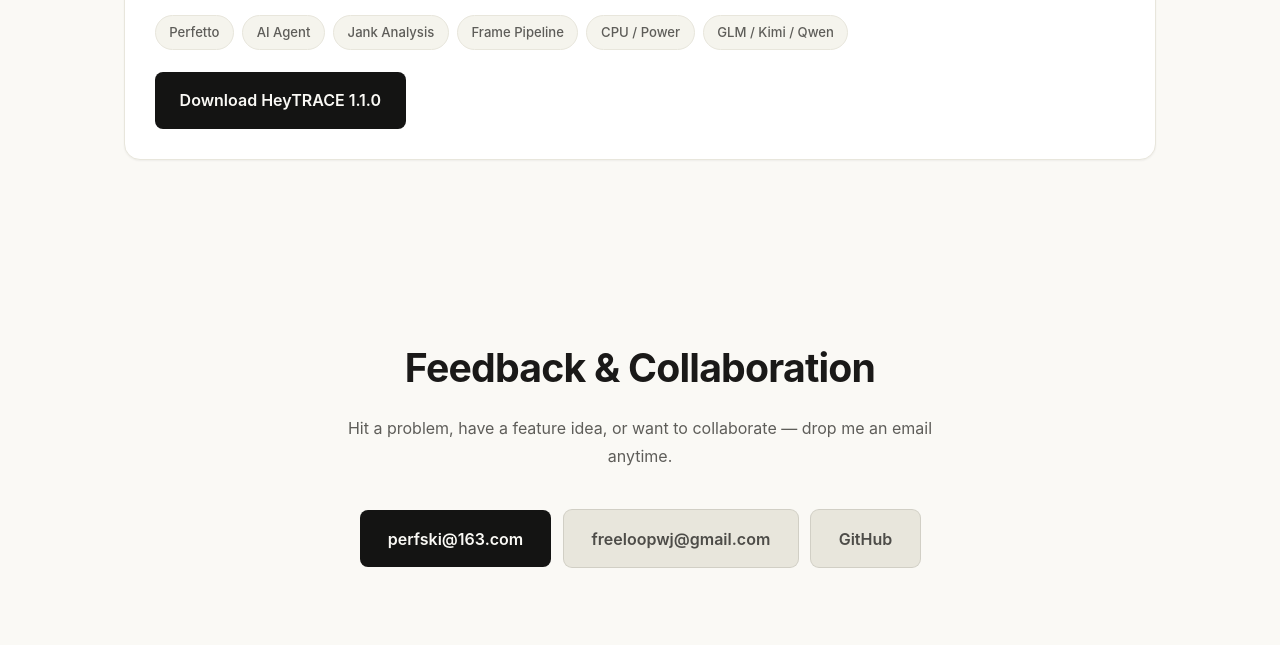
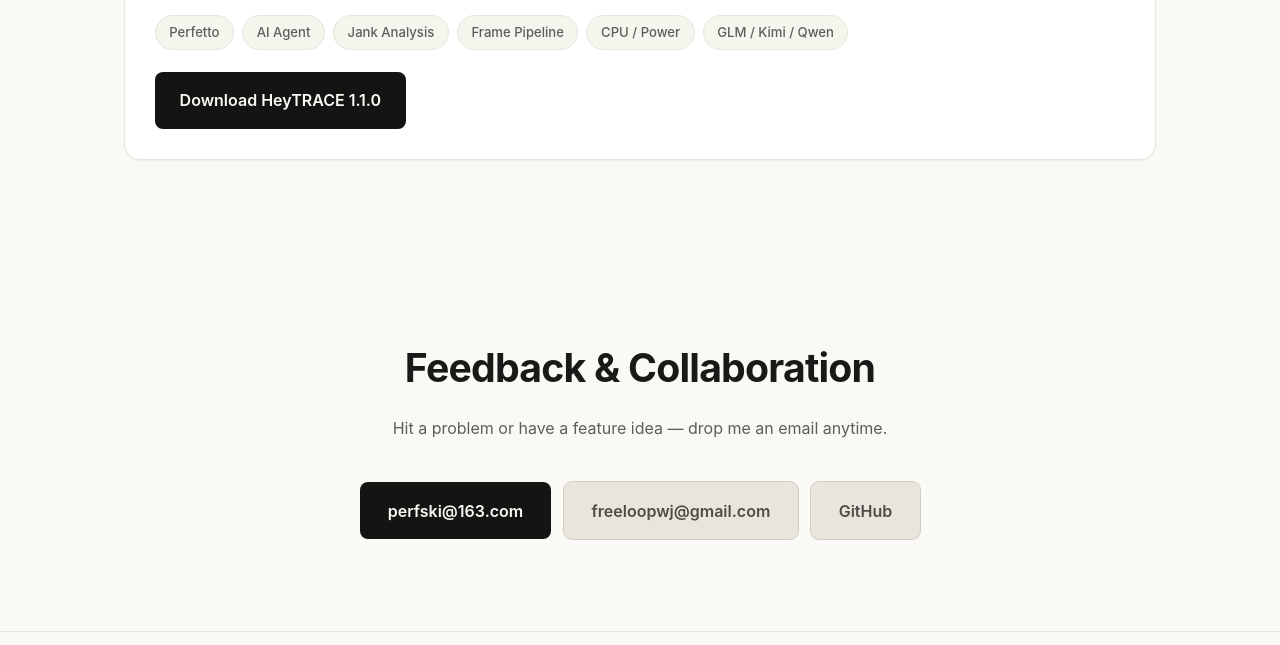
Before and after one commit to perfski/perfski.github.io, a plain HTML site: page index.html in a window 1280 px wide. Shown: the part 1172-1817 px from the top of the page. Drawn offline with Linux system fonts and the light colour scheme.

Commit message:
Trim collaboration wording from contact description

```diff
--- a/index.html
+++ b/index.html
@@ -139,7 +139,7 @@
       <div class="container contact-box reveal">
         <h2 class="section-title" data-i18n="contact.title">反馈与合作</h2>
         <p class="section-desc" data-i18n="contact.desc">
-          使用中遇到问题、有功能建议或想合作，欢迎给我发邮件
+          使用中遇到问题、有功能建议，欢迎给我发邮件
         </p>
         <div class="contact-actions">
           <a class="btn btn-primary" href="mailto:perfski@163.com">perfski@163.com</a>
@@ -165,7 +165,7 @@
     </div>
   </footer>
 
-  <script src="js/translations.js?v=9"></script>
+  <script src="js/translations.js?v=10"></script>
   <script src="js/main.js?v=7"></script>
 </body>
 </html>
--- a/js/translations.js
+++ b/js/translations.js
@@ -44,7 +44,7 @@ window.I18N = {
     /* contact */
     "contact.title": "Feedback & Collaboration",
     "contact.desc":
-      "Hit a problem, have a feature idea, or want to collaborate — drop me an email anytime.",
+      "Hit a problem or have a feature idea — drop me an email anytime.",
 
     /* footer */
     "footer.rights": "All rights reserved"
```
